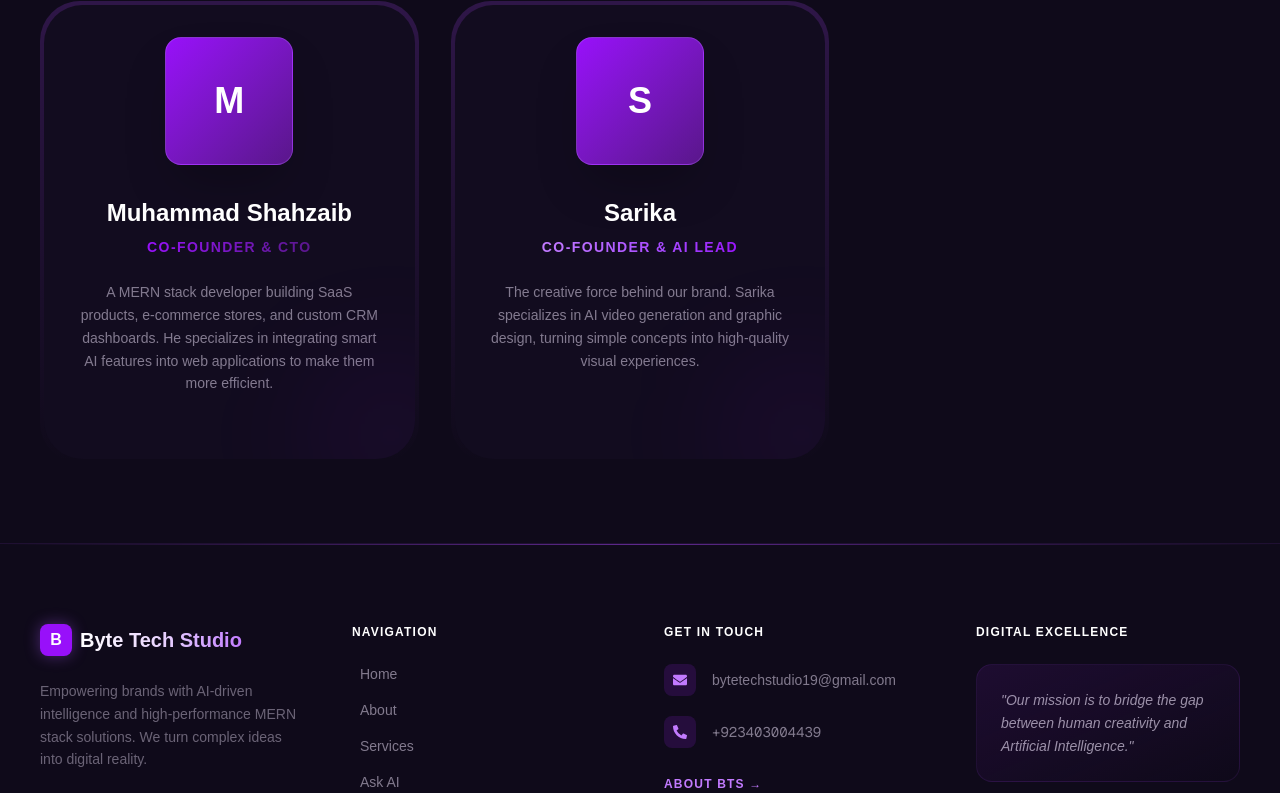
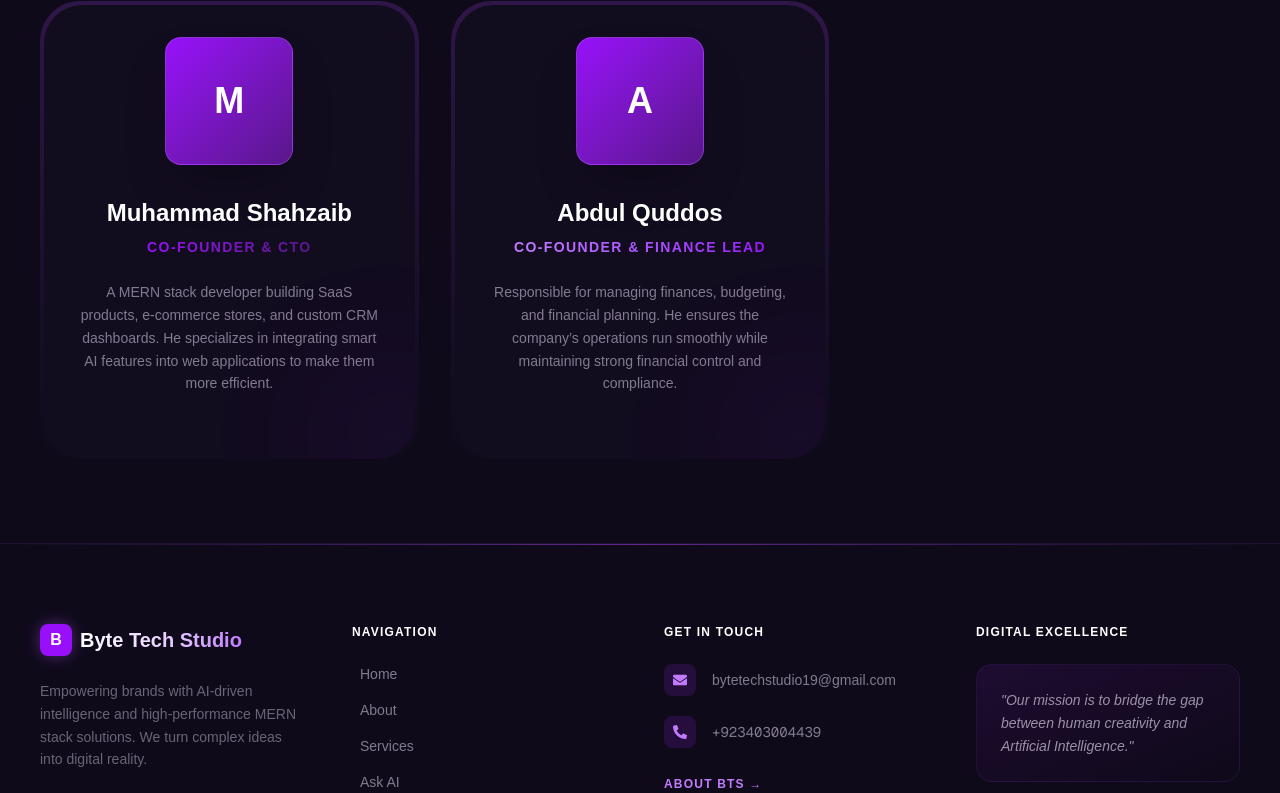
Before and after one commit to MuhammadShahzaib607/Byte-Tech-Studio, a Next.js app in the folder client/: page /about in a window 1280 px wide. Shown: the part 1015-1808 px from the top of the page. Built offline with nearby package versions, Linux system fonts and the light colour scheme.

Commit message:
about page update

```diff
--- a/client/app/(main)/about/page.jsx
+++ b/client/app/(main)/about/page.jsx
@@ -13,11 +13,17 @@ const AboutPage = () => {
       gradient: "from-purple-600 to-purple-900",
     },
     {
-      name: "Sarika",
-      role: "Co-Founder & AI Lead",
-      desc: "The creative force behind our brand. Sarika specializes in AI video generation and graphic design, turning simple concepts into high-quality visual experiences.",
+      name: "Abdul Quddos",
+      role: "Co-Founder & Finance Lead",
+      desc: "Responsible for managing finances, budgeting, and financial planning. He ensures the company’s operations run smoothly while maintaining strong financial control and compliance.",
       gradient: "from-purple-400 to-purple-600",
     },
+    // {
+    //   name: "Sarika",
+    //   role: "Co-Founder & AI Lead",
+    //   desc: "The creative force behind our brand. Sarika specializes in AI video generation and graphic design, turning simple concepts into high-quality visual experiences.",
+    //   gradient: "from-purple-400 to-purple-600",
+    // },
 ];
 
   return (
--- a/client/app/(main)/contact/page.jsx
+++ b/client/app/(main)/contact/page.jsx
@@ -54,7 +54,7 @@ const ContactPage = () => {
               {/* Contact Details */}
               <div className="space-y-6 pt-8">
                 {[
-                  { icon: <FaEnvelope />, text: "hello@bytedigitalstudio.com", label: "Email Us" },
+                  { icon: <FaEnvelope />, text: "bytetechstudio19@gmail.com", label: "Email Us" },
                   { icon: <FaWhatsapp />, text: "+92 340 3004439", label: "WhatsApp" },
                   { icon: <FaMapMarkerAlt />, text: "Karachi, Pakistan", label: "Headquarters" },
                 ].map((item, i) => (
```
